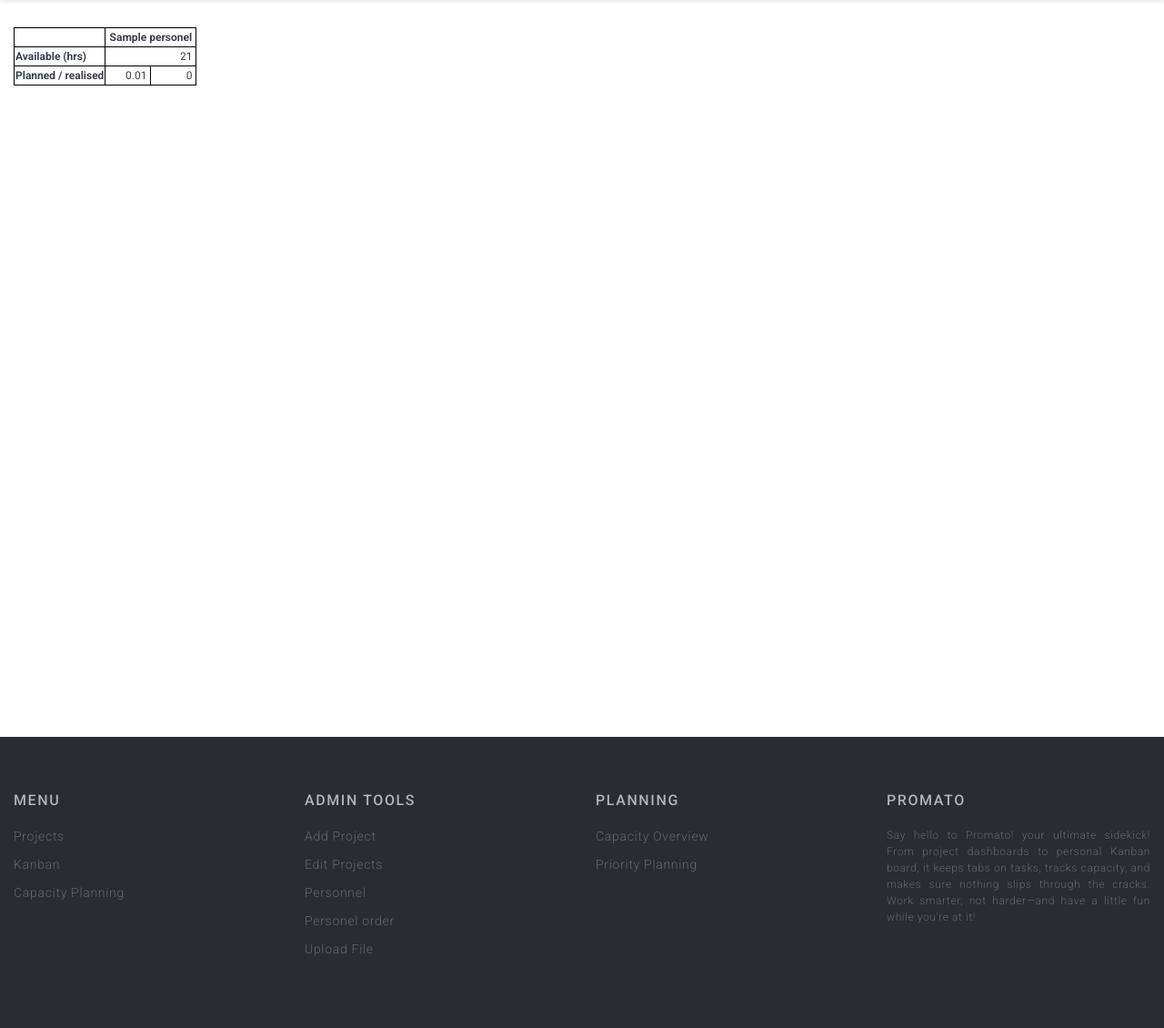
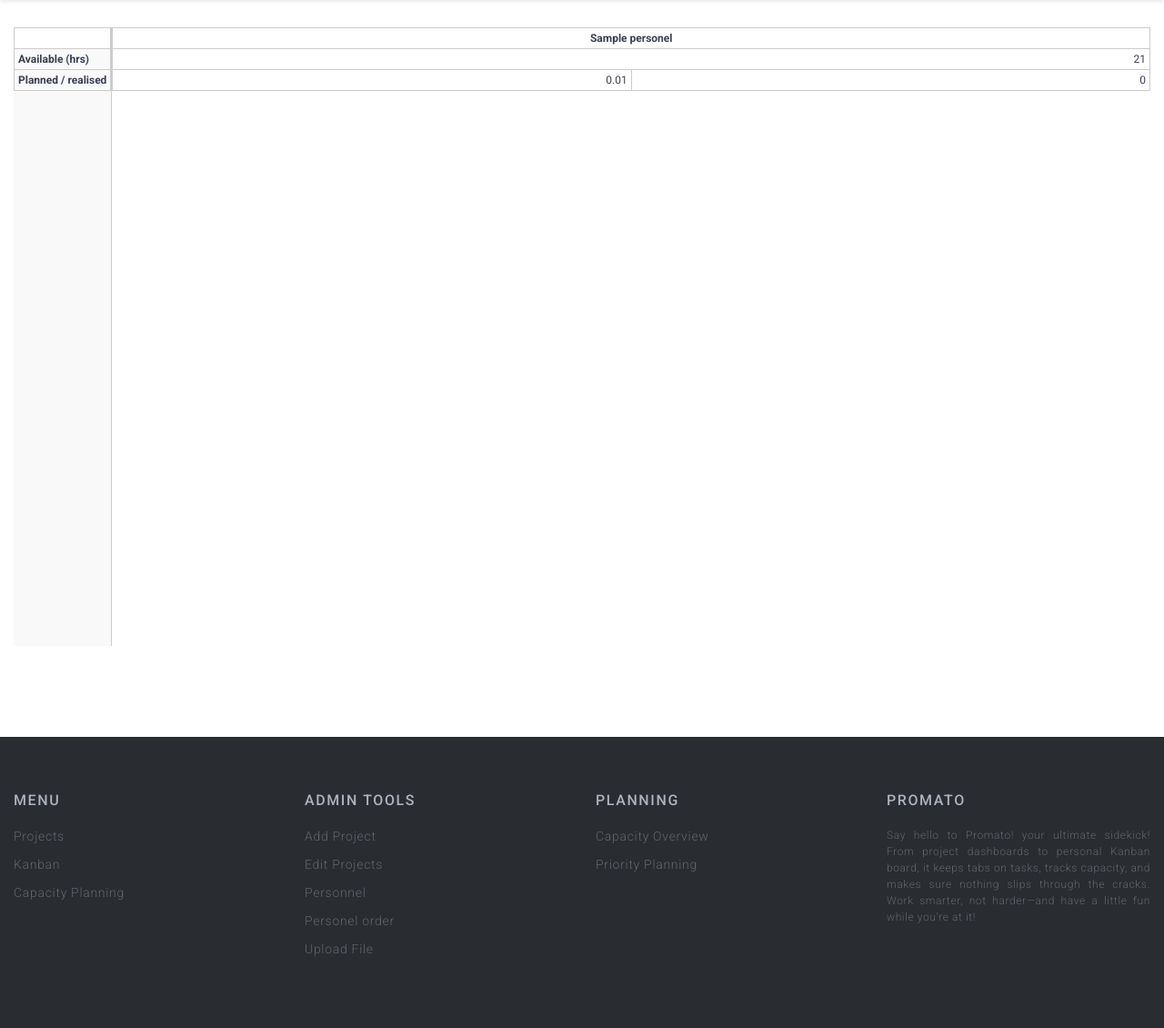
Before and after one commit to jeroenweij/promato, a PHP site: page /capacity_planning.php in a window 1280 px wide. Shown: the part 70-1200 px from the top of the page at 91% size. Run offline with PHP 8.4, Linux system fonts and the light colour scheme; the visitor is signed in with stand-in values (Sample User, id 1); data comes from the database, SQL or seed files in the repository; tables that the repository leaves empty hold one stand-in row (values such as "Sample post"); some libraries are stand-ins or nearby versions.

Commit message:
fix first columns in planning table

```diff
--- a/capacity_planning.php
+++ b/capacity_planning.php
@@ -1,4 +1,5 @@
 <?php
+$pageSpecificCSS = ['plantable.css'];
 require 'includes/header.php';
 require 'includes/db.php';
 
@@ -48,7 +49,7 @@ foreach ($hourData as $h) {
 
 // Fetch activities and projects
 $sql = "SELECT Activities.Project, Activities.Key, Activities.Name, Budgets.Hours AS BudgetHours,
-               Projects.Name as ProjectName, Personel.Name as Manager, Projects.Manager AS ManagerId
+               Projects.Name as ProjectName, Personel.ShortName as Manager, Projects.Manager AS ManagerId
         FROM Activities
         LEFT JOIN Projects ON Activities.Project = Projects.Id
         LEFT JOIN Personel ON Projects.Manager = Personel.Id
@@ -60,59 +61,32 @@ $stmt = $pdo->query($sql);
 $activities = $stmt->fetchAll(PDO::FETCH_ASSOC);
 
 // Start output
-echo '<section><div class="container"><div class="autoheight"><div class="horizontalscrol verticalscrol">';
-echo '<table class="plantable">' . PHP_EOL;
-
-echo '<th colspan="5">&nbsp;</th>';
-foreach ($personel as $p) {
-    echo '<th colspan="2" class="name">' . htmlspecialchars($p['Name']) . '</th>';
-}
-echo '</tr>';
-
-// Row: Available
-echo '<tr><td colspan="5"><b>Available (hrs)</b></td>';
-foreach ($personel as $p) {
-    $available = $personSummary[$p['Number']]['available'];
-    echo "<td colspan='2' class='totals available-total' data-person='{$p['Number']}'>$available</td>";
-}
-echo '</tr>';
-
-// Row: Planned / realised
-echo '<tr><td colspan="5"><b>Planned / realised</b></td>';
-foreach ($personel as $p) {
-    $available = $personSummary[$p['Number']]['available'];
-    $planned = $personSummary[$p['Number']]['planned'];
-    $realised = $personSummary[$p['Number']]['realised'];
-
-    $plannedClass = $planned > $available ? 'overbudget' : '';
-    $realisedClass = $realised > $planned ? 'overbudget' : '';
-
-    // Planned
-    echo "<td class='totals planned-total $plannedClass' data-person='{$p['Number']}'>" . round($planned, 2) . "</td>";
-
-    // Realised
-    echo "<td class='totals realised-total $realisedClass' data-person='{$p['Number']}'>" . round($realised, 2) . "</td>";
-}
-echo '</tr>';
+?>
+<section>
+    <div class="container"> <!-- 1 -->
+        <div class="autoheight"><!-- 2 -->
+            <div class="budget-table-wrapper verticalscrol" style="display: flex;"><!-- 3 -->
+                <div class="fixed-columns"><!-- 4 -->
+                    <table class="plantable">
+                        <tr>
+                            <th colspan="5" class="text fixedheigth">&nbsp;</th>
+                        </tr>
+                        <tr><td colspan="5" class="text fixedheigth"><b>Available (hrs)</b></td></tr>
+                        <tr><td colspan="5" class="text fixedheigth"><b>Planned / realised</b></td></tr>
+<?php
 
 $projectid = -1;
 
 foreach ($activities as $value) {
     if ($projectid != $value['Project']) {
-        echo '<tr class="spacer"><td colspan="100%">&nbsp;</td></tr><tr>';
-
-        echo '<td colspan="100%"><a href="project_details.php?project_id=' . htmlspecialchars($value['Project']) . '"><h4><b>' . $value['Project'] . ' ' . htmlspecialchars($value['ProjectName']) . '</b> (' . htmlspecialchars($value['Manager'] ?? '') . ')</h4></a></td>';
+        echo '<td colspan="100%" class="headerspacer"><a href="project_details.php?project_id=' . htmlspecialchars($value['Project']) . '"><h4><b>' . $value['Project'] . ' ' . htmlspecialchars($value['ProjectName']) . '</b> (' . htmlspecialchars($value['Manager'] ?? '') . ')</h4></a></td>';
         echo '</tr>';
         echo '<tr>';
-        echo '<th class="text sticky">TaskCode</th>';
-        echo '<th class="text sticky">Activity Name</th>';
-        echo '<th class="text sticky">Available</th>';
-        echo '<th class="text sticky">Planned</th>';
-        echo '<th class="text sticky">Realised</th>';
-
-        foreach ($personel as $p) {
-            echo '<th colspan="2" class="name">' . htmlspecialchars($p['Name']) . '</th>';
-        }
+        echo '<th class="text fixedheigth">TaskCode</th>';
+        echo '<th class="text fixedheigth">Activity Name</th>';
+        echo '<th class="text fixedheigth">Available</th>';
+        echo '<th class="text fixedheigth">Planned</th>';
+        echo '<th class="text fixedheigth">Realised</th>';
         echo '</tr>' . PHP_EOL;
 
         $projectid = $value['Project'];
@@ -120,9 +94,9 @@ foreach ($activities as $value) {
 
     $taskCode = $value['Project'] . '-' . str_pad($value['Key'], 3, '0', STR_PAD_LEFT);
     echo '<tr>';
-    echo '<td class="text sticky">' . $taskCode . '</td>';
-    echo '<td class="text sticky">' . htmlspecialchars($value['Name']) . '</td>';
-    echo '<td class="totals sticky">' . $value['BudgetHours'] . '</td>';
+    echo '<td class="text fixedheigth">' . $taskCode . '</td>';
+    echo '<td class="text fixedheigth">' . htmlspecialchars($value['Name']) . '</td>';
+    echo '<td class="totals fixedheigth">' . $value['BudgetHours'] . '</td>';
 
     // Get Hours data
     $stmtHours = $pdo->prepare("SELECT Hours, Plan, Person FROM Hours WHERE Project = ? AND Activity = ?");
@@ -137,7 +111,7 @@ foreach ($activities as $value) {
         }
     }
     $plannedClass = $planned > $value['BudgetHours'] ? 'overbudget' : '';
-    echo '<td class="totals ' . $plannedClass . ' sticky">' . $planned . '</td>';
+    echo '<td class="totals ' . $plannedClass . ' fixedheigth">' . $planned . '</td>';
 
     // Realised hours (Yoobi)
     $realised = 0;
@@ -148,7 +122,73 @@ foreach ($activities as $value) {
         }
     }
     $realisedClass = $realised > $planned ? 'overbudget' : '';
-    echo '<td class="totals ' . $realisedClass . ' sticky">' . $realised . '</td>';
+    echo '<td class="totals ' . $realisedClass . '">' . $realised . '</td>';
+    echo '</tr>' . PHP_EOL;
+}
+
+?>
+            </table>
+            <br>&nbsp;<br>&nbsp;
+                </div><!-- 4 -->
+                <div class="scrollable-columns horizontalscrol"> <!-- 4-2 -->
+                <table>
+                    <tr>
+                        <?php
+                        foreach ($personel as $p) {
+                            echo '<th colspan="2" class="name fixedheigth">' . htmlspecialchars($p['Name']) . '</th>';
+                        }
+                        ?>
+                    </tr>
+                    <tr>
+                        <?php
+                        foreach ($personel as $p) {
+                            $available = $personSummary[$p['Number']]['available'];
+                            echo "<td colspan='2' class='totals available-total fixedheigth' data-person='{$p['Number']}'>$available</td>";
+                        }
+                        ?>
+                    </tr>
+                    <tr>
+                        <?php
+                        // Row: Planned / realised
+                        foreach ($personel as $p) {
+                            $available = $personSummary[$p['Number']]['available'];
+                            $planned = $personSummary[$p['Number']]['planned'];
+                            $realised = $personSummary[$p['Number']]['realised'];
+
+                            $plannedClass = $planned > $available ? 'overbudget' : '';
+                            $realisedClass = $realised > $planned ? 'overbudget' : '';
+
+                            // Planned
+                            echo "<td class='totals fixedheigth planned-total $plannedClass' data-person='{$p['Number']}'>" . round($planned, 2) . "</td>";
+
+                            // Realised
+                            echo "<td class='totals fixedheigth realised-total $realisedClass' data-person='{$p['Number']}'>" . round($realised, 2) . "</td>";
+                        }
+                        ?>
+                    </tr>
+                    <?php
+                        $projectid = -1;
+                        foreach ($activities as $value) {
+                            if ($projectid != $value['Project']) {
+                                echo '<td colspan="100%" class="headerspacer">&nbsp;</td>';
+                                echo '</tr>';
+                                echo '<tr>';
+
+                                foreach ($personel as $p) {
+                                    echo '<th colspan="2" class="name fixedheigth">' . htmlspecialchars($p['Name']) . '</th>';
+                                }
+                                echo '</tr>' . PHP_EOL;
+
+                                $projectid = $value['Project'];
+                            }
+
+                            $taskCode = $value['Project'] . '-' . str_pad($value['Key'], 3, '0', STR_PAD_LEFT);
+                            echo '<tr>';
+
+                            // Get Hours data
+                            $stmtHours = $pdo->prepare("SELECT Hours, Plan, Person FROM Hours WHERE Project = ? AND Activity = ?");
+                            $stmtHours->execute([$value['Project'], $value['Key']]);
+                            $hourData = $stmtHours->fetchAll(PDO::FETCH_ASSOC);
 
                             foreach ($personel as $p) {
                                 $found = array_filter($hourData, fn($x) => $x['Person'] == $p['Number']);
@@ -162,19 +202,24 @@ foreach ($activities as $value) {
                                     if ($planVal > 0) $plan = $planVal;
                                 }
                                 if ($userAuthLevel >= 4 || $_SESSION['user_id'] == $value['ManagerId']) {
-            echo '<td class="editbudget"><input type="text" name="' . $value['Project'] . '#' . $value['Key'] . '#' . $p['Number'] . '" value="' . $plan . '" maxlength="4" size="3" class="hiddentext" onchange="UpdateValue(this)"></td>';
+                                    echo '<td class="editbudget fixedheigth"><input type="text" name="' . $value['Project'] . '#' . $value['Key'] . '#' . $p['Number'] . '" value="' . $plan . '" maxlength="4" size="3" class="hiddentext" onchange="UpdateValue(this)"></td>';
                                 } else {
-            echo '<td class="editbudget">' . $plan . '</td>';
+                                    echo '<td class="editbudget fixedheigth">' . $plan . '</td>';
                                 }
                             $overbudget = ($hours>0 && $hours > $plan) ? 'overbudget' : '';
-        echo '<td class="budget ' . $overbudget . '">' . $hours . '</td>';
+                                echo '<td class="budget ' . $overbudget . ' fixedheigth">' . $hours . '</td>';
                             }
                             echo '</tr>' . PHP_EOL;
                         }
+                    ?>
+                </table>
+                <br>&nbsp;<br>&nbsp;
+                </div><!-- 4-2 -->
+            </div><!-- 3 -->
+        </div><!-- 2 -->
+    </div><!-- 1 -->
+</section>
 
-echo '</table><br>&nbsp;<br>&nbsp;</div></div></div></section>';
-
-?>
 <script>
     var setElementHeight = function () {
       var height = $(window).height() - 120;
--- /dev/null
+++ b/style/plantable.css
@@ -0,0 +1,70 @@
+.fixedheigth {
+    height: 23px;
+}
+
+.headerspacer{
+    vertical-align: bottom;
+    height: 50px;
+    margin-bottom: .1rem;
+}
+
+.table-container {
+    display: flex;
+    width: 100%;
+    overflow: hidden;
+}
+
+.fixed-columns {
+    flex: 0 0 auto; /* Fixed width, no shrinking */
+    border-right: 1px solid #ccc;
+    background-color: #f9f9f9;
+    z-index: 2;
+}
+
+.scrollable-columns {
+    flex: 1;
+    overflow-x: auto;
+    overflow-y: hidden;
+}
+
+.fixed-columns table,
+.scrollable-columns table {
+    border-collapse: collapse;
+    width: 100%;
+}
+
+.fixed-columns th,
+.fixed-columns td,
+.scrollable-columns th,
+.scrollable-columns td {
+    border: 1px solid #ccc;
+    white-space: nowrap;
+}
+
+/* Optional: Keep headers in view */
+.fixed-columns th,
+.scrollable-columns th {
+    /*position: sticky;*/
+    top: 0;
+    background: #fff;
+    z-index: 3;
+}
+
+.autoheight {
+    font-size:12px;
+	height: 200px;
+}
+
+.horizontalscrol {
+	/*overflow-x: scroll;
+	width: 100%;
+	height: 100%;
+	white-space: nowrap;*/
+}
+
+.verticalscrol {
+	overflow-y: scroll;
+	width: 100%;
+	height: 100%;
+	white-space: nowrap;
+}
--- a/style/style.css
+++ b/style/style.css
@@ -44,6 +44,7 @@
 	text-align: left;
 	padding-left: 4px;
 	padding-right: 4px;
+	height: 23px;
 }
 
 .name {
@@ -61,25 +62,6 @@
 	background-color: #ebf2ff;
 	border: 0;
 	text-align: right;
-}
-
-.autoheight {
-    font-size:12px;
-	height: 200px;
-}
-
-.horizontalscrol {
-	overflow-x: scroll;
-	width: 100%;
-	height: 100%;
-	white-space: nowrap;
-}
-
-.verticalscrol {
-	overflow-y: scroll;
-	width: 100%;
-	height: 100%;
-	white-space: nowrap;
 }
 
 .center {
```
Lines whose indentation alone changed are shown as unchanged.
